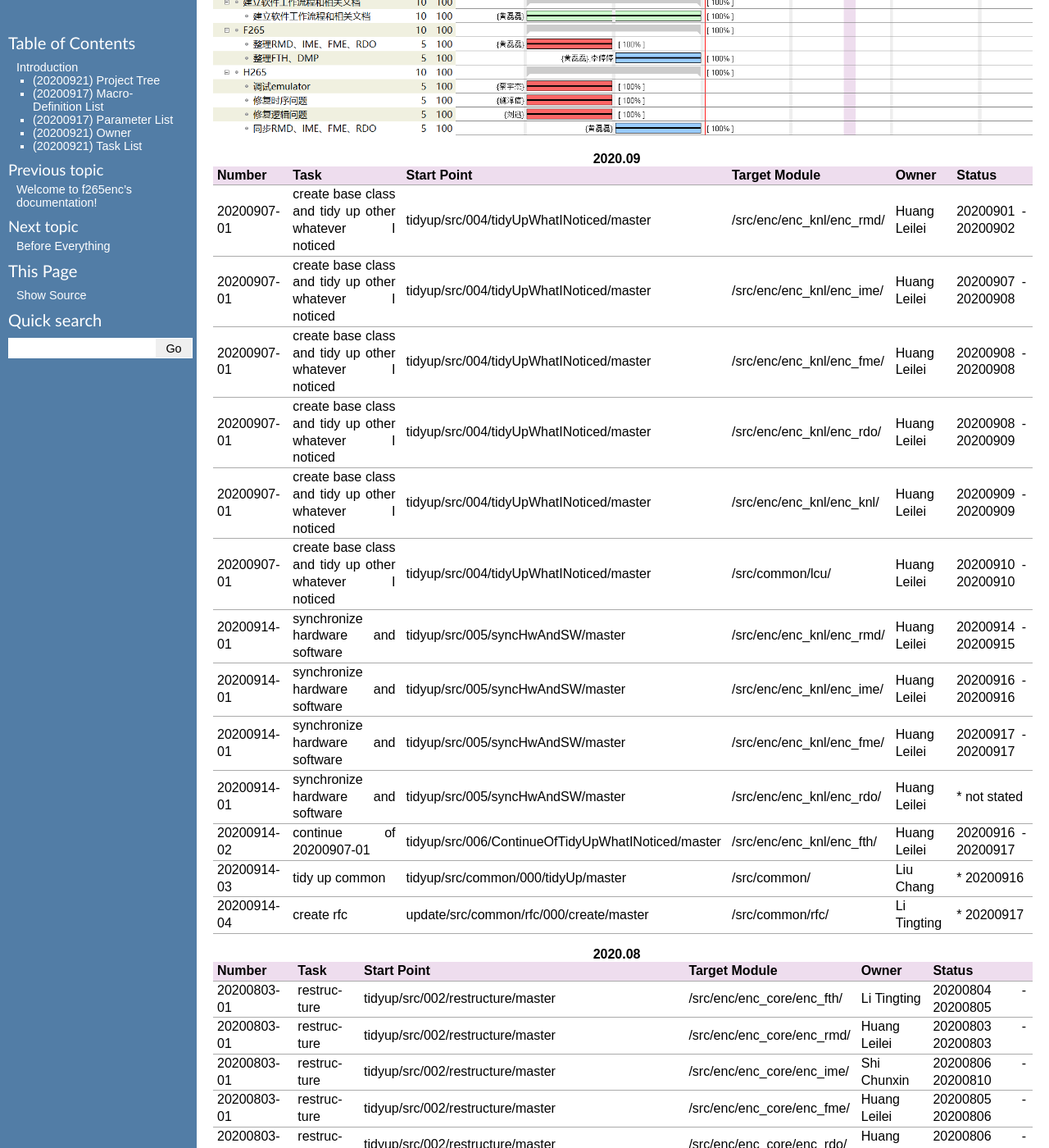
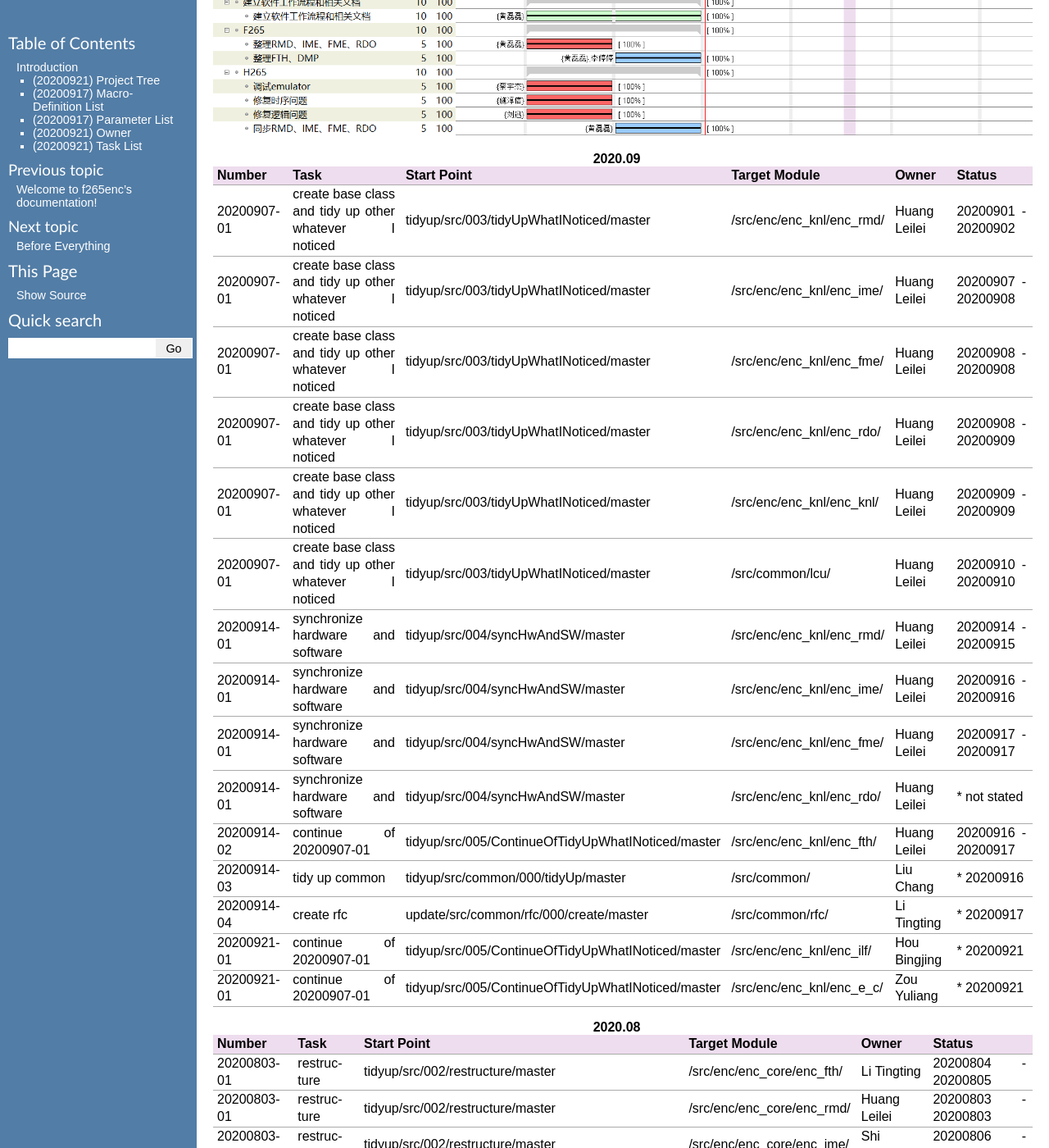
Before and after one commit to iamhll/f265enc_doc, a Sphinx documentation site: the page built from source/introduction/main.rst, in a window 1280 px wide and 1400 px high, scrolled down 5986 px. Shown: the whole window at 82% size. Built offline with Sphinx 7.4.7, drawn with Linux system fonts in a browser that asks for light colours.

Commit message:
[MINOR] [UPDATE] 1. introduction    a. task list updated

```diff
--- a/source/introduction/main.rst
+++ b/source/introduction/main.rst
@@ -141,19 +141,21 @@ gantt
     ============= ======================================================== ===================================================== =========================== =========================== =====================
      Number        Task                                                     Start Point                                           Target Module               Owner                       Status
     ============= ======================================================== ===================================================== =========================== =========================== =====================
-     20200907-01   create base class and tidy up other whatever I noticed   tidyup/src/004/tidyUpWhatINoticed/master              /src/enc/enc_knl/enc_rmd/   Huang Leilei                20200901 - 20200902
-     20200907-01   create base class and tidy up other whatever I noticed   tidyup/src/004/tidyUpWhatINoticed/master              /src/enc/enc_knl/enc_ime/   Huang Leilei                20200907 - 20200908
-     20200907-01   create base class and tidy up other whatever I noticed   tidyup/src/004/tidyUpWhatINoticed/master              /src/enc/enc_knl/enc_fme/   Huang Leilei                20200908 - 20200908
-     20200907-01   create base class and tidy up other whatever I noticed   tidyup/src/004/tidyUpWhatINoticed/master              /src/enc/enc_knl/enc_rdo/   Huang Leilei                20200908 - 20200909
-     20200907-01   create base class and tidy up other whatever I noticed   tidyup/src/004/tidyUpWhatINoticed/master              /src/enc/enc_knl/enc_knl/   Huang Leilei                20200909 - 20200909
-     20200907-01   create base class and tidy up other whatever I noticed   tidyup/src/004/tidyUpWhatINoticed/master              /src/common/lcu/            Huang Leilei                20200910 - 20200910
-     20200914-01   synchronize hardware and software                        tidyup/src/005/syncHwAndSW/master                     /src/enc/enc_knl/enc_rmd/   Huang Leilei                20200914 - 20200915
-     20200914-01   synchronize hardware and software                        tidyup/src/005/syncHwAndSW/master                     /src/enc/enc_knl/enc_ime/   Huang Leilei                20200916 - 20200916
-     20200914-01   synchronize hardware and software                        tidyup/src/005/syncHwAndSW/master                     /src/enc/enc_knl/enc_fme/   Huang Leilei                20200917 - 20200917
-     20200914-01   synchronize hardware and software                        tidyup/src/005/syncHwAndSW/master                     /src/enc/enc_knl/enc_rdo/   Huang Leilei                \* not stated
-     20200914-02   continue of 20200907-01                                  tidyup/src/006/ContinueOfTidyUpWhatINoticed/master    /src/enc/enc_knl/enc_fth/   Huang Leilei                20200916 - 20200917
+     20200907-01   create base class and tidy up other whatever I noticed   tidyup/src/003/tidyUpWhatINoticed/master              /src/enc/enc_knl/enc_rmd/   Huang Leilei                20200901 - 20200902
+     20200907-01   create base class and tidy up other whatever I noticed   tidyup/src/003/tidyUpWhatINoticed/master              /src/enc/enc_knl/enc_ime/   Huang Leilei                20200907 - 20200908
+     20200907-01   create base class and tidy up other whatever I noticed   tidyup/src/003/tidyUpWhatINoticed/master              /src/enc/enc_knl/enc_fme/   Huang Leilei                20200908 - 20200908
+     20200907-01   create base class and tidy up other whatever I noticed   tidyup/src/003/tidyUpWhatINoticed/master              /src/enc/enc_knl/enc_rdo/   Huang Leilei                20200908 - 20200909
+     20200907-01   create base class and tidy up other whatever I noticed   tidyup/src/003/tidyUpWhatINoticed/master              /src/enc/enc_knl/enc_knl/   Huang Leilei                20200909 - 20200909
+     20200907-01   create base class and tidy up other whatever I noticed   tidyup/src/003/tidyUpWhatINoticed/master              /src/common/lcu/            Huang Leilei                20200910 - 20200910
+     20200914-01   synchronize hardware and software                        tidyup/src/004/syncHwAndSW/master                     /src/enc/enc_knl/enc_rmd/   Huang Leilei                20200914 - 20200915
+     20200914-01   synchronize hardware and software                        tidyup/src/004/syncHwAndSW/master                     /src/enc/enc_knl/enc_ime/   Huang Leilei                20200916 - 20200916
+     20200914-01   synchronize hardware and software                        tidyup/src/004/syncHwAndSW/master                     /src/enc/enc_knl/enc_fme/   Huang Leilei                20200917 - 20200917
+     20200914-01   synchronize hardware and software                        tidyup/src/004/syncHwAndSW/master                     /src/enc/enc_knl/enc_rdo/   Huang Leilei                \* not stated
+     20200914-02   continue of 20200907-01                                  tidyup/src/005/ContinueOfTidyUpWhatINoticed/master    /src/enc/enc_knl/enc_fth/   Huang Leilei                20200916 - 20200917
      20200914-03   tidy up common                                           tidyup/src/common/000/tidyUp/master                   /src/common/                Liu Chang                   \* 20200916
      20200914-04   create rfc                                               update/src/common/rfc/000/create/master               /src/common/rfc/            Li Tingting                 \* 20200917
+     20200921-01   continue of 20200907-01                                  tidyup/src/005/ContinueOfTidyUpWhatINoticed/master    /src/enc/enc_knl/enc_ilf/   Hou Bingjing                \* 20200921
+     20200921-01   continue of 20200907-01                                  tidyup/src/005/ContinueOfTidyUpWhatINoticed/master    /src/enc/enc_knl/enc_e_c/   Zou Yuliang                 \* 20200921
     ============= ======================================================== ===================================================== =========================== =========================== =====================
 
 \
--- a/source/structure/main.rst
+++ b/source/structure/main.rst
@@ -13,7 +13,7 @@ Structure
     To maximize the reuse of codes and minimize the efforts to develop,
     I created an inheritance-based structure, where LCU acts as the base class, and other classes simply inherit from it.
 
-(20200917) Class LCU
+(20200921) Class LCU
 --------------------
 
     The following figure shows the contents of class LCU,
```
Also changed, not shown: source/check_list/main.rst (+66 -65 lines), source/structure/classLcu.png, 1 other file.
